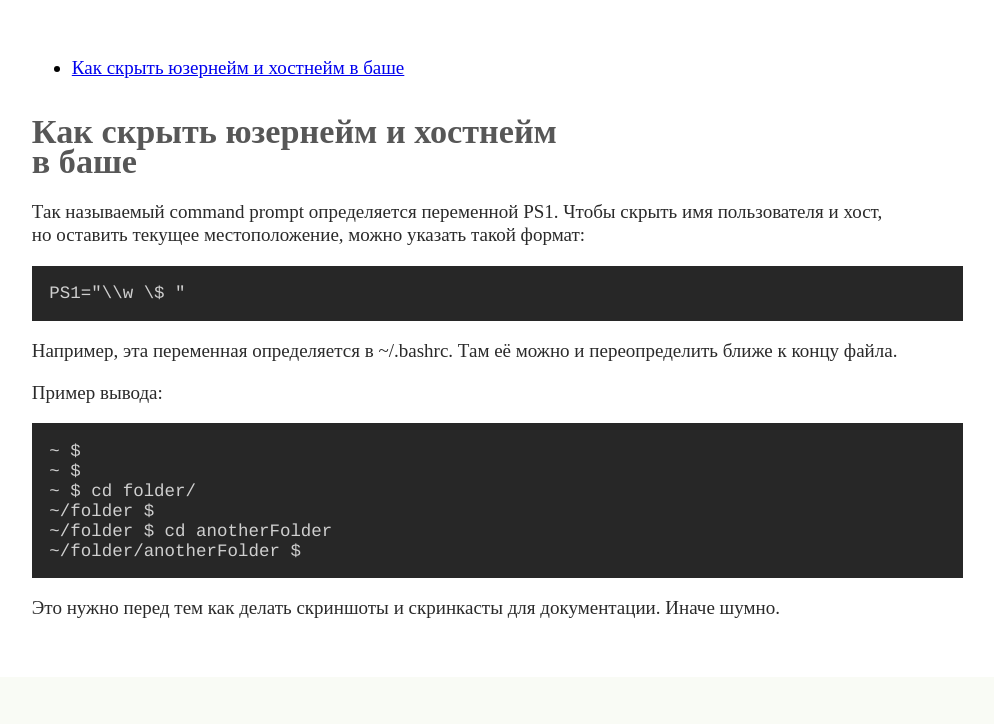
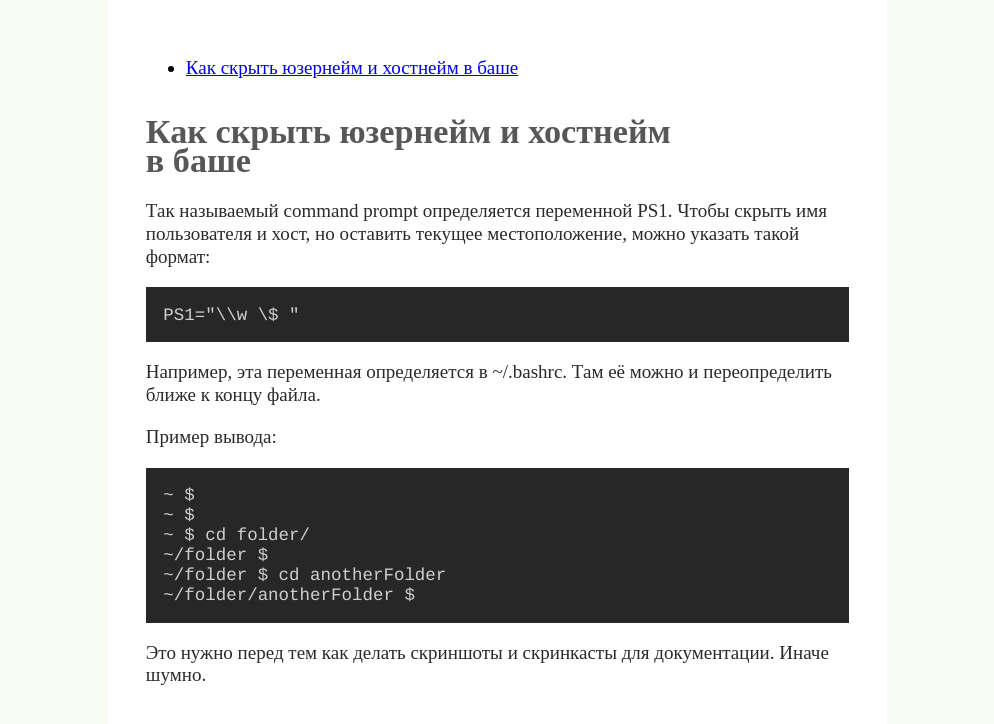
Before and after one commit to georgy7/georgy7.github.io, a plain HTML site: page index.html in a window 1280 px wide. Shown: the whole page, without its empty margins (137-1131 px from the left). Drawn offline with nearby package versions, Linux system fonts and the light colour scheme; a web font is replaced by a local one.

Commit message:
Update simple.css

```diff
--- a/simple.css
+++ b/simple.css
@@ -10,7 +10,7 @@ html {
 body {
   background: white;
   margin: 0 auto;
-  max-width: 49rem;
+  max-width: 37rem;
   padding: 2em;
   position: relative;
   left: -.3rem;
@@ -26,7 +26,7 @@ h1, h2, h3, h4 {
 }
 
 h1 {
-  line-height: .87;
+  line-height: .85;
   font-size: 180%;
   max-width: 16em;
 }
```
